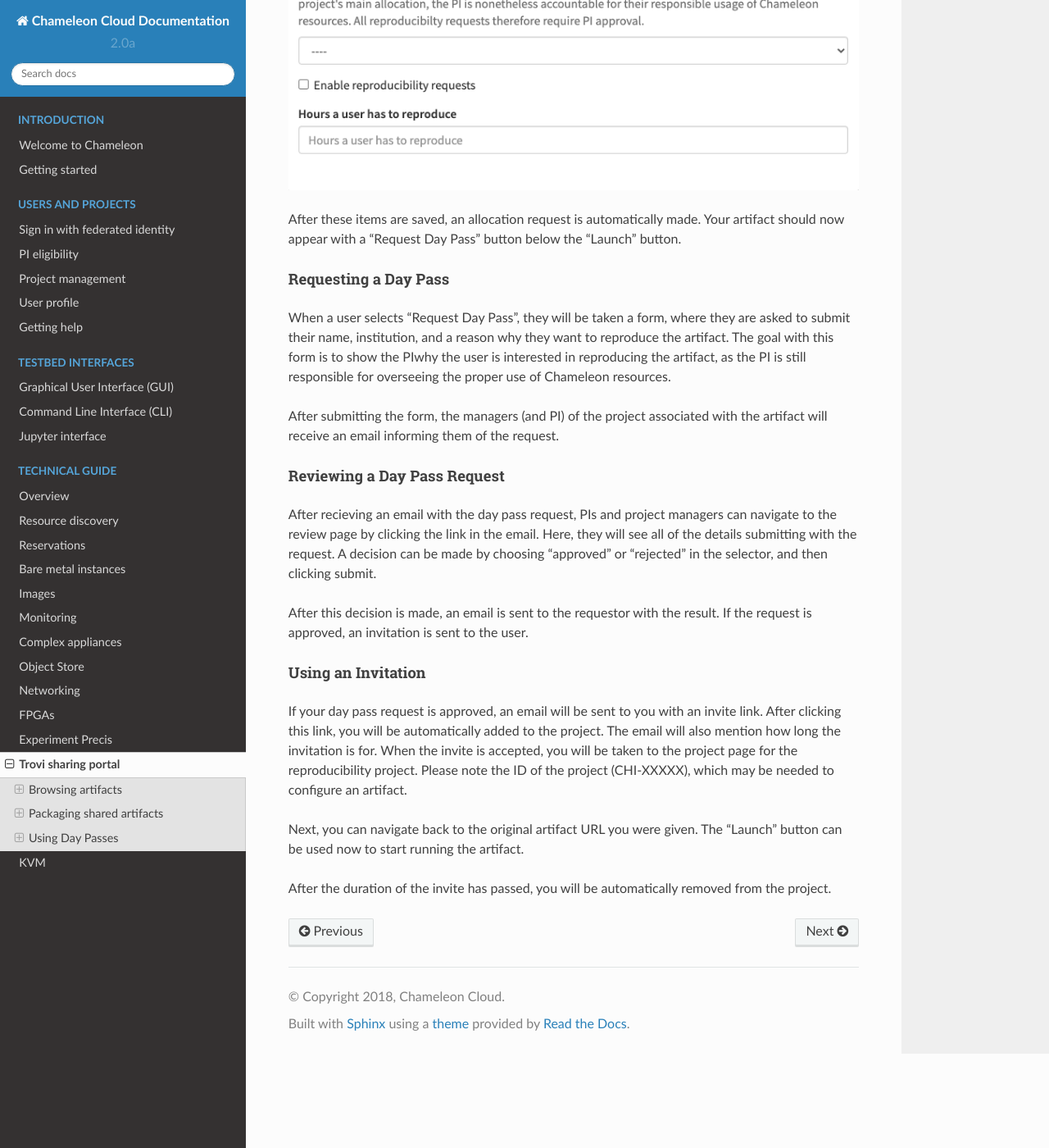
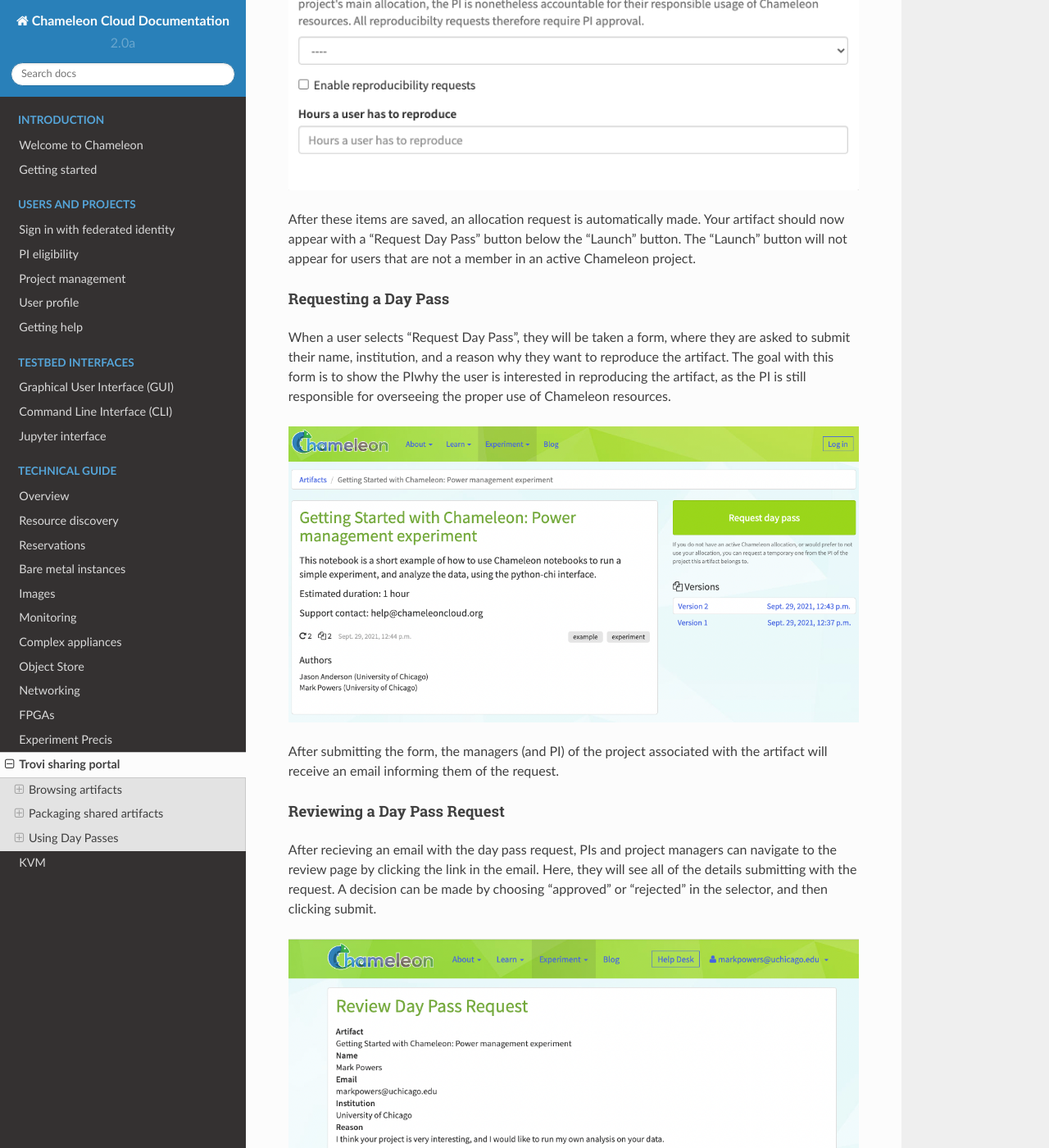
Before and after one commit to ChameleonCloud/docs, a Sphinx documentation site: the page built from source/technical/sharing.rst, in a window 1280 px wide and 1400 px high, scrolled down 5273 px. Shown: the whole window at 82% size. Built offline with Sphinx 7.4.7 and the Read the Docs theme 2.0.0, drawn with Linux system fonts in a browser that asks for light colours; some of the changed text lies outside the part shown.

```diff
--- a/source/technical/sharing.rst
+++ b/source/technical/sharing.rst
@@ -203,7 +203,8 @@ requests, and the hours to reproduce.
 
 After these items are saved, an allocation request is automatically made. Your
 artifact should now appear with a "Request Day Pass" button below the "Launch"
-button.
+button. The "Launch" button will not appear for users that are not a member
+in an active Chameleon project.
 
 Requesting a Day Pass
 ^^^^^^^^^^^^^^^^^^^^^
@@ -213,6 +214,10 @@ are asked to submit their name, institution, and a reason why they want to
 reproduce the artifact. The goal with this form is to show the PIwhy the user
 is interested in reproducing the artifact, as the PI is still responsible
 for overseeing the proper use of Chameleon resources.
+
+.. figure:: sharing/request_day_pass_button.png
+   :alt: An image showing the "Request Day Pass" button
+   :figclass: screenshot
 
 After submitting the form, the managers (and PI) of the project associated with
 the artifact will receive an email informing them of the request.
@@ -224,6 +229,10 @@ After recieving an email with the day pass request, PIs and project managers
 can navigate to the review page by clicking the link in the email. Here, they
 will see all of the details submitting with the request. A decision can be made
 by choosing "approved" or "rejected" in the selector, and then clicking submit.
+
+.. figure:: sharing/review_day_pass_request.png
+   :alt: An image showing the "Review Day Pass" screen
+   :figclass: screenshot
 
 After this decision is made, an email is sent to the requestor with the result.
 If the request is approved, an invitation is sent to the user.
@@ -241,5 +250,5 @@ may be needed to configure an artifact.
 Next, you can navigate back to the original artifact URL you were given. The
 "Launch" button can be used now to start running the artifact.
 
-After the duration of the invite has passed, you will be automatically removed
+After the duration for the invite has passed, you will be automatically removed
 from the project.
```
Also changed, not shown: source/technical/sharing/request_day_pass_button.png (added), source/technical/sharing/review_day_pass_request.png (added).
